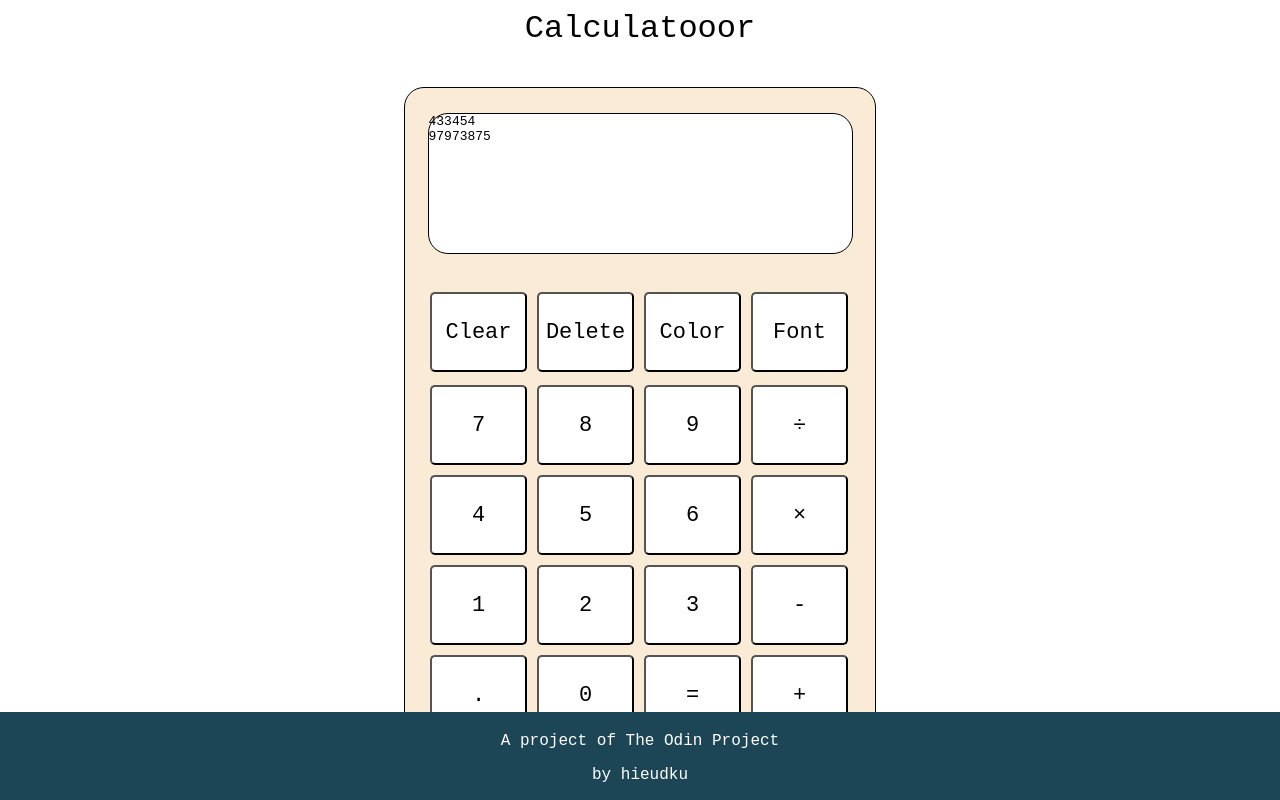
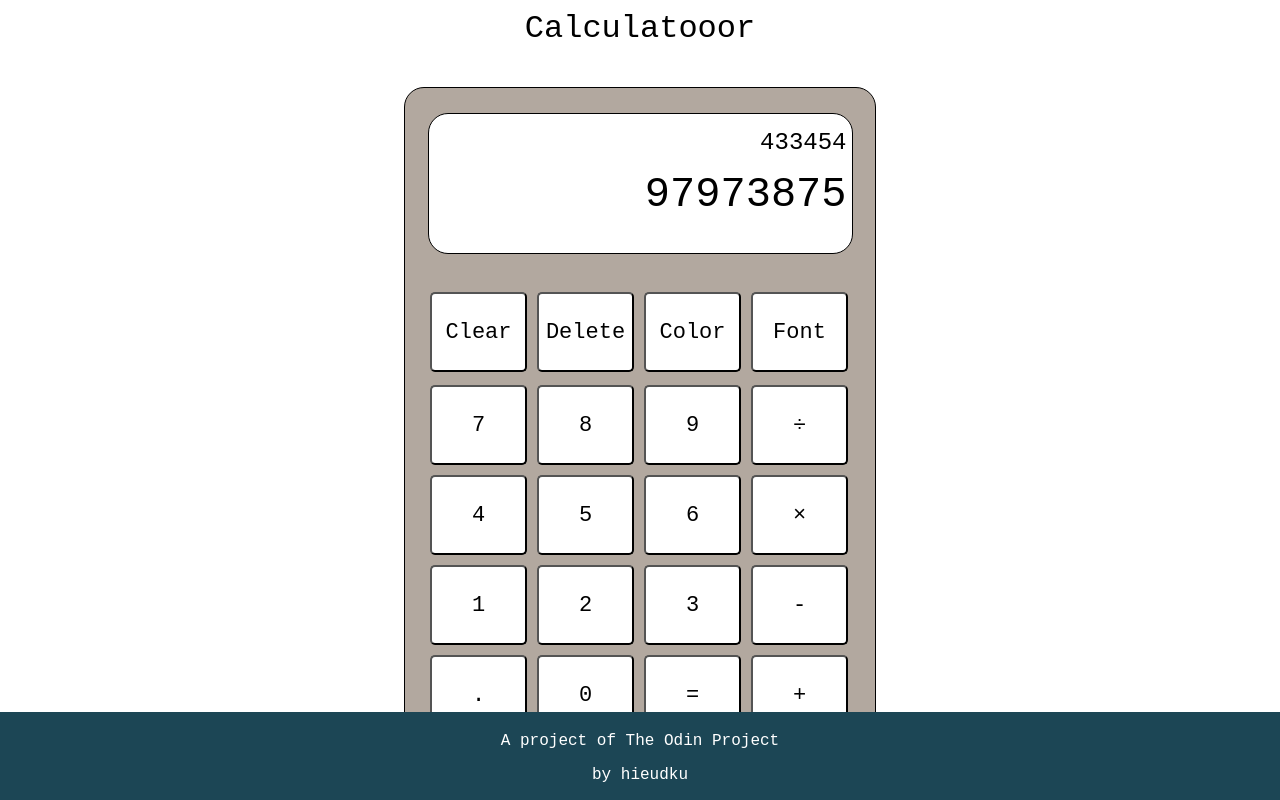
Before and after one commit to hieudku/Calculator, a plain HTML site: page index.html in a window 1280 px wide. Drawn offline with Linux system fonts and the light colour scheme.

Commit message:
Edited values for screens

```diff
--- a/style.css
+++ b/style.css
@@ -28,7 +28,7 @@ body {
 #calculator {
     padding-bottom: 10px;
     border-radius: 20px;
-    background-color: antiquewhite;
+    background-color: rgb(178, 168, 159);
     margin-top: 30px;
     width: 470px;
     height: 660px;
@@ -38,12 +38,15 @@ body {
     align-items: center;
 }
 #screen {
+    display: flex;
+    flex-direction: column;
     border-radius: 20px;
     background-color: white;
     border: solid black 1px;
     margin: 25px;
     width: 90%;;
     height: 150px;;
+    align-items: flex-end;
 }
 ul {
     list-style: none;
@@ -60,3 +63,13 @@ button {
     width: 97px;
     height: 80px;;
 }
+.screenTop {
+    padding: 5px;
+    padding-top: 15px;
+    font-size: 24px;
+}
+.screenBottom {
+    padding: 5px;
+    padding-top: 10px;
+    font-size:42px;
+}
```
